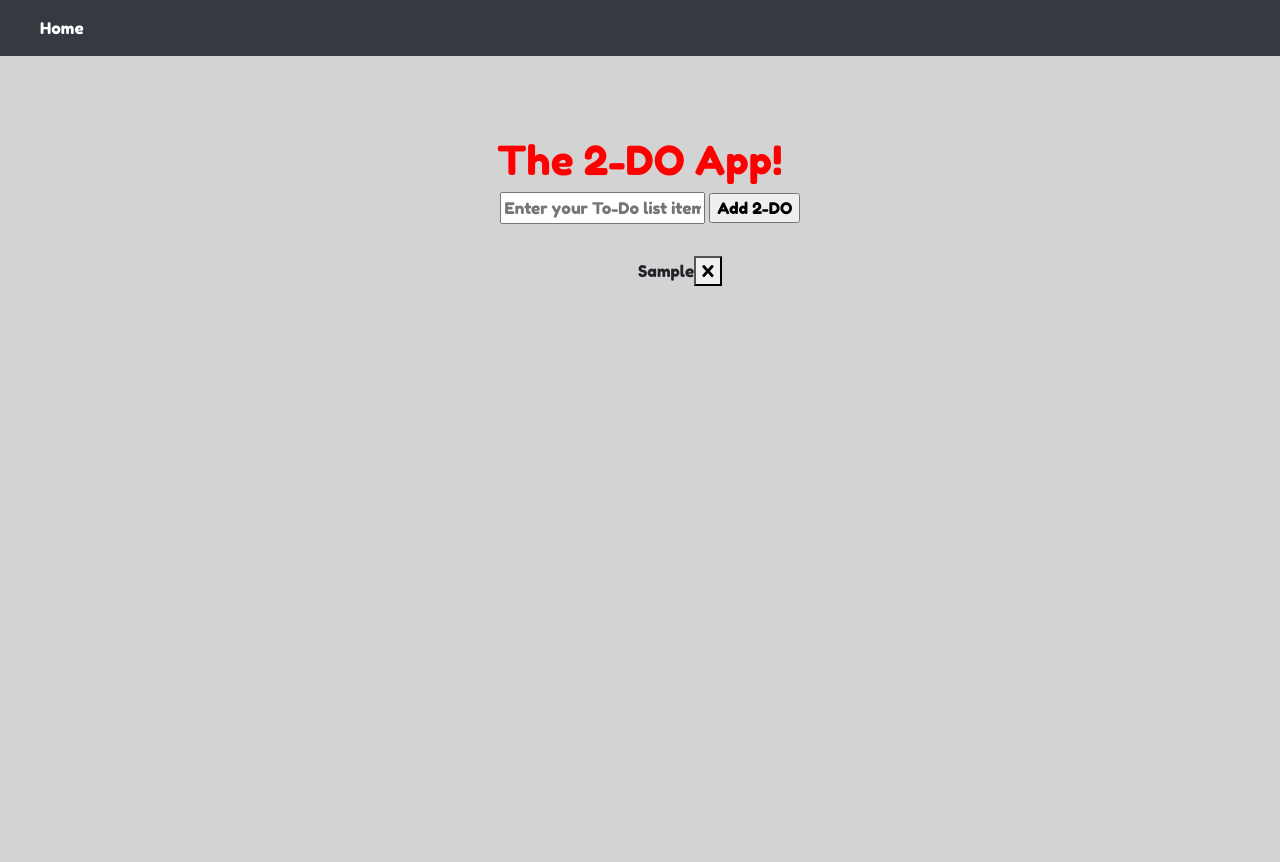
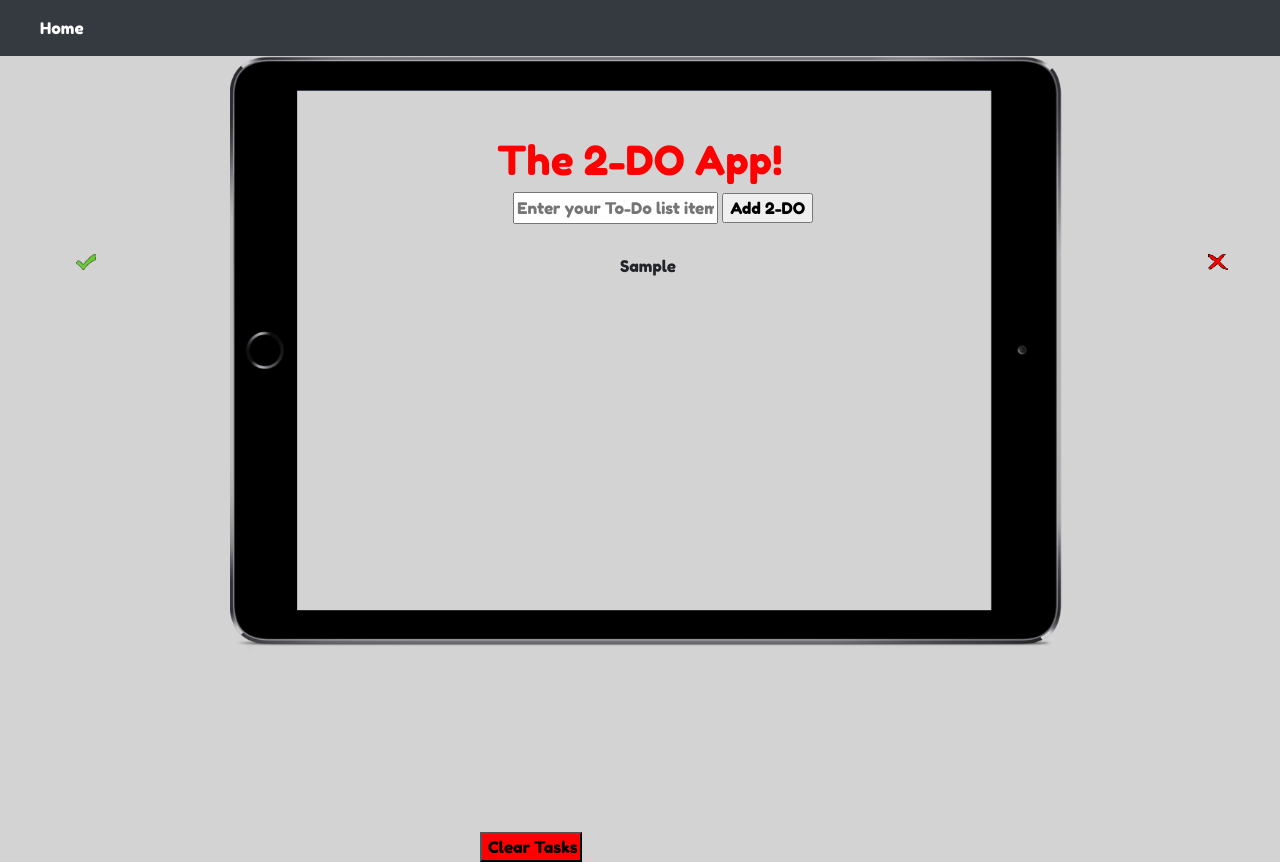
Before and after one commit to zackzellto/SDMM---To-Do-List, a plain HTML site: page index.html in a window 1280 px wide. Both pictures are taken after typing "Sample" into the empty fields and a click on the input "Add 2-DO". Before the commit the page ends 800 px from the top, so only its background shows below. Drawn offline with nearby package versions, Linux system fonts and the light colour scheme.

Commit message:
added styling and some functionality

```diff
--- a/index.html
+++ b/index.html
@@ -28,6 +28,9 @@
 
 
 <body>
+    <div>
+        <img src="./iPad-ToDoBackground.png" class="ipad-background" alt="ipad-background">
+    </div>
 
     <!--Header of 2-DO App-->
     <div id="infoText">
@@ -40,15 +43,20 @@
             <input type="submit" value="Add 2-DO" id="to-do-button" onclick="showTaskInput()"><br>
     </div>
 
-    <!--List of to do items created by the user-->
+    <!--Clear all tasks button-->
+    <div id="clear-task-button">
+        <input type="submit" value="Clear Tasks" id="clear-to-do-list">
+    </div>
 
+        <!--List of to do items created by the user-->
+        <div class="ul-container">
         <ul id="newToDoLine"></ul>
+        </div>
 
-           <!--<input type="image" src="./deleteButtonX.png" alt="redXDeleteButton" id="deleteTaskBtn" onclick="deleteTaskButton()">
-            <input type="image" src="./green-checkmark-png.png" alt="greenCheckMark" id="checkTaskBtn" onclick="checkTaskButton()">-->
+
 
         <!--Checkbox for to do item completion with strikethrough-->
-
 </body>
 
+
 </html>
--- a/scripts.js
+++ b/scripts.js
@@ -1,43 +1,42 @@
-//A user can create a todo item by entering text into an input box and pressing a button
-
-
 //A list of created todo items are shown on the screen
 function showTaskInput(){
-
     const displayInput = document.getElementById("userInput").value;
-    document.getElementById("userInput").value = "";
     const createUL = document.createElement("UL");
     const toDoLine = document.createTextNode(displayInput);
-    createUL.appendChild(toDoLine);
-    document.getElementById("newToDoLine").appendChild(createUL);
     const deleteButton = document.createElement('button');
-    deleteButton.innerText = 'X';
-    createUL.appendChild(deleteButton);
-    deleteButton.addEventListener('click', () => deleteToDo(deleteButton));
-}
+    const checkboxButton = document.createElement('button');
 
-//prevent page from refreshing on submit, delete or check-off button click/keypress.
-deleteButton.addEventListener('click', (e) => {
-    e.preventDefault();
-    showTaskInput();
-});
-
-//A user can delete an existing todo  (for todos that have been marked as completed)
-function deleteToDo(element) {
-    element.parentElement.remove();
-}
-
-
-//When a todo item is marked as completed the text of the todo should ce crossed out (using strikethrough font)
-function checkTaskButton(){
-    let strikeTask = displayInput.strike();
-    document.getElementById("userInput").textContent = strikeTask;
+        document.getElementById("userInput").value = "";
+        createUL.appendChild(toDoLine);
+        document.getElementById("newToDoLine").appendChild(createUL);
+        deleteButton.setAttribute("id", "delete-btn")
+        createUL.appendChild(deleteButton);
+        deleteButton.addEventListener('click', () => deleteToDo(deleteButton));
+        checkboxButton.setAttribute("class", "task-checkbox");
+        createUL.appendChild(checkboxButton);
 }
 
 //Task displays when Enter key is pressed
-var input = document.getElementById('userInput');
+let input = document.getElementById('userInput');
       window.addEventListener('keydown' , (enterKey) => {
           if (enterKey.key === 'Enter'){
               showTaskInput();
           }
         });
+
+//clear all tasks from list w/ button click.
+
+const clearTaskButton = document.getElementById('clear-to-do-list');
+        createUL.appendChild(clearTaskButton);
+        clearTaskButton.addEventListener('click', () => clearTasks(clearTaskButton))
+
+function clearTasks(e){
+    e.document.getElementById("newToDoLine").appendChild(createUL).value = '';
+}
+
+//A user can delete an existing todo  (for todos that have been marked as completed)
+function deleteToDo(e) {
+    e.parentElement.remove();
+}
+
+//When a todo item is marked as completed the text of the todo should ce crossed out (using strikethrough font)
--- a/style.css
+++ b/style.css
@@ -1,9 +1,12 @@
 body{
+
     background-color: lightgray;
     font-family: 'Fredoka One', cursive;
 }
 
 h1{
+    text-align: center;
+    size: 40px;
     color: red;
 }
 
@@ -11,16 +14,26 @@ h1{
 #infoText{
     color: black;
     text-align: center;
+    size: 25px;
     margin-top: 5rem;
     font-weight: 300;
 
+}
+
+.ipad-background{
+    background-position: center;
+    z-index: -1;
+    width: 65%;
+    position:fixed;
+    margin-left: 18%;
 }
 
 .toDoInputField{
     width: 40%;
     display: block;
     margin-left: auto;
-    margin-right: 20.9%;
+    margin-right: 19.9%;
+    position: relative;
 }
 
 #to-do-button{
@@ -30,40 +43,49 @@ h1{
 #userInput{
     width: 40%;
     height: 2rem;
+
 }
 
 ul{
     text-align: center;
-    word-spacing: normal;
-    margin-top: 2rem;
-
+    word-spacing:normal;
+    position:relative;
+    right: 1rem;
 }
 
-#deleteTaskBtn{
+#delete-btn{
+    background-repeat: no-repeat;
+    background-size: 100%;
+    background-image: url(./deleteButtonX.png);
+    background-color: rgba(211, 211, 211, 0);
+    height: 20px;
+    width: 20px;
+    position:absolute;
+    left: 75rem;
+    border: none;
+    outline: none;
+}
 
+.task-checkbox{
+    text-decoration: line-through;
+    background-image: url(./green-checkmark-png.png);
     background-repeat: no-repeat;
     background-size: 100%;
     background-color: rgba(211, 211, 211, 0);
-    background-position: auto;
-    height: 25px;
-    width: 25px;
-    margin-left: 50%;
+    position:absolute;
+    right: 72rem;
+    height: 20px;
+    width: 20px;
     border: none;
     outline: none;
-    display: flexbox;
 }
 
-#checkTaskBtn{
 
-    background-repeat: no-repeat;
-    background-size: 100%;
-    background-color: rgba(211, 211, 211, 0);
-    background-position: auto;
-    height: 25px;
-    width: 25px;
-    margin-left: 50%;
-    border: none;
-    outline: none;
-    display:list-item;
-    text-decoration: line-through;
+#clear-to-do-list{
+    width: 8%;
+    height: 30px;
+    background-color: red;
+    position:relative;
+    left: 30rem;
+    top: 38rem;
 }
```
